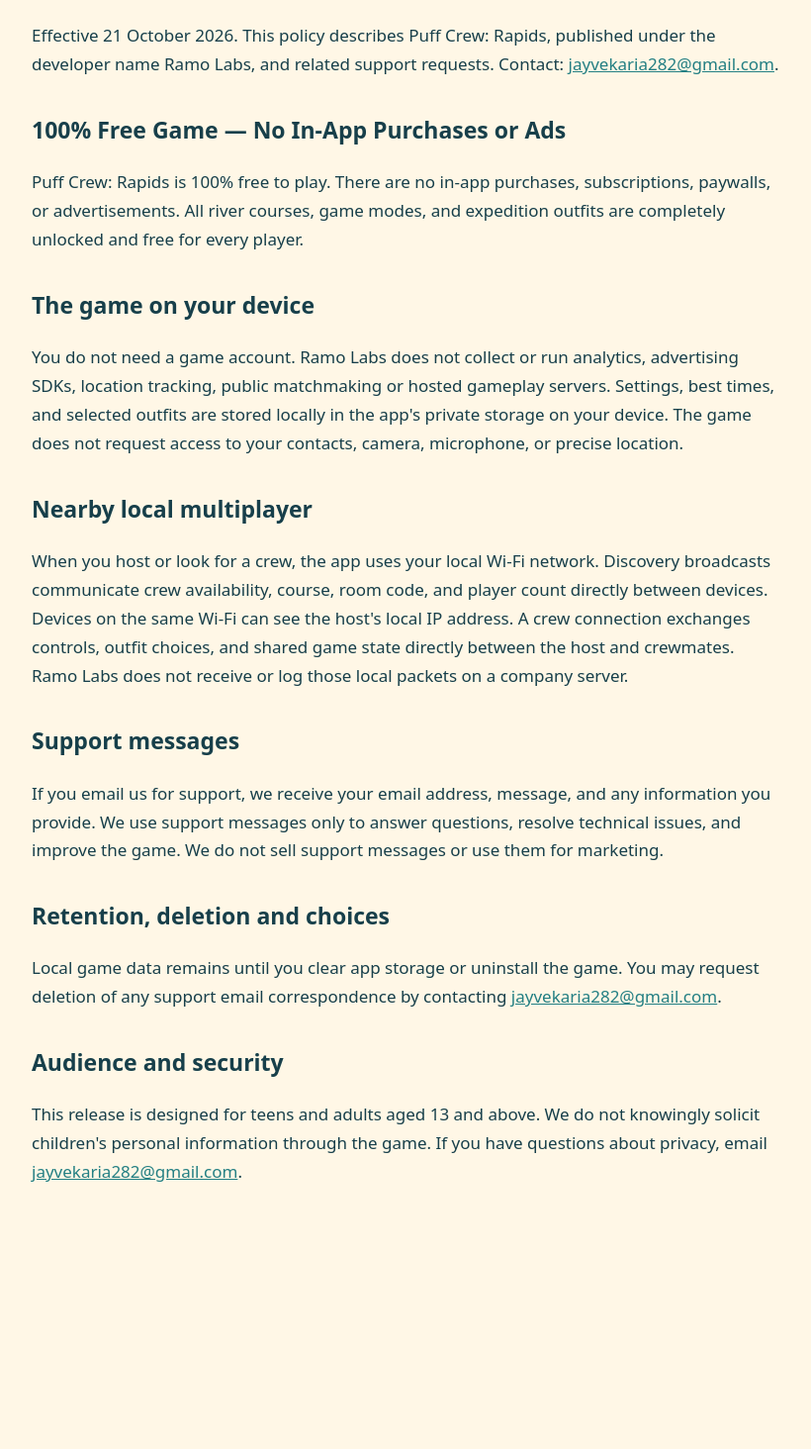
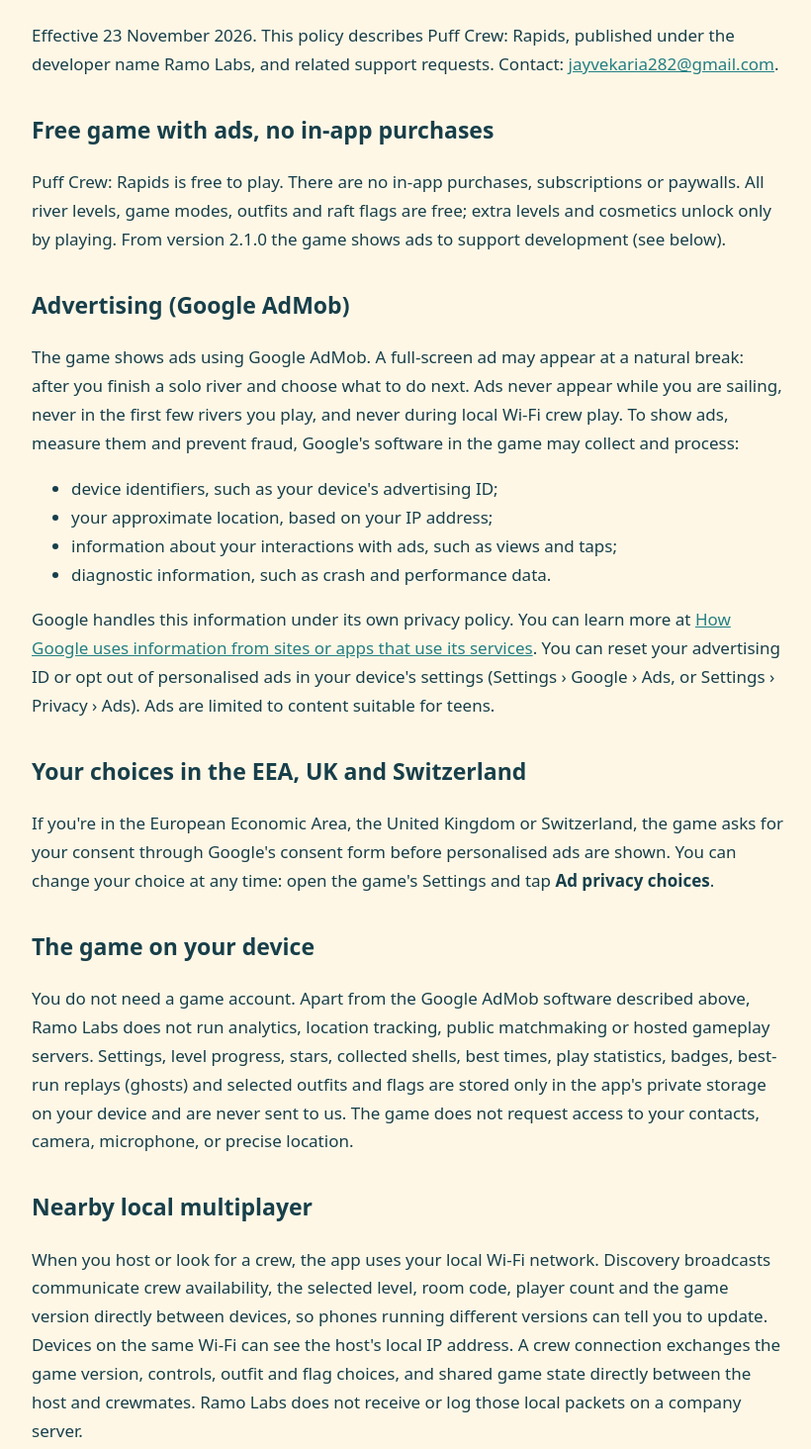
Before and after one commit to Parth152004/puff-crew-privacy, a plain HTML site: page index.html in a window 1280 px wide. Shown: the part 149-1613 px from the top of the page at 99% size, without its empty margins (228-1048 px from the left). Before the commit the page ends 1469 px from the top, so only its background shows below. Drawn offline with Linux system fonts and the light colour scheme.

Commit message:
Privacy policy: Puff Crew 2.1.0 shows Google AdMob ads
Co-Authored-By: Claude Opus 5.5 <noreply@anthropic.com>

```diff
--- a/index.html
+++ b/index.html
@@ -1,20 +1,31 @@
 <!doctype html>
-<!-- Privacy policy for 100% Free release of Puff Crew: Rapids -->
+<!-- Privacy policy for Puff Crew: Rapids 2.1.0 and later (free, with Google AdMob ads) -->
 <html lang="en"><meta charset="utf-8"><meta name="viewport" content="width=device-width,initial-scale=1">
 <title>Puff Crew: Rapids — Privacy Policy | Ramo Labs</title>
 <style>body{margin:0;background:#fff7e6;color:#173f4a;font:17px/1.7 system-ui,sans-serif}main{max-width:760px;margin:48px auto;padding:0 24px 56px}h1{font-size:38px;line-height:1.15}h2{font-size:23px;margin-top:32px}a{color:#237f83}small{color:#527477}</style>
 <main><small>RAMO LABS · PUFF CREW: RAPIDS</small><h1>Privacy policy</h1>
-<p>Effective 21 October 2026. This policy describes Puff Crew: Rapids, published under the developer name Ramo Labs, and related support requests. Contact: <a href="mailto:jayvekaria282@gmail.com">jayvekaria282@gmail.com</a>.</p>
-<h2>100% Free Game — No In-App Purchases or Ads</h2>
-<p>Puff Crew: Rapids is 100% free to play. There are no in-app purchases, subscriptions, paywalls, or advertisements. All river courses, game modes, and expedition outfits are completely unlocked and free for every player.</p>
+<p>Effective 23 November 2026. This policy describes Puff Crew: Rapids, published under the developer name Ramo Labs, and related support requests. Contact: <a href="mailto:jayvekaria282@gmail.com">jayvekaria282@gmail.com</a>.</p>
+<h2>Free game with ads, no in-app purchases</h2>
+<p>Puff Crew: Rapids is free to play. There are no in-app purchases, subscriptions or paywalls. All river levels, game modes, outfits and raft flags are free; extra levels and cosmetics unlock only by playing. From version 2.1.0 the game shows ads to support development (see below).</p>
+<h2>Advertising (Google AdMob)</h2>
+<p>The game shows ads using Google AdMob. A full-screen ad may appear at a natural break: after you finish a solo river and choose what to do next. Ads never appear while you are sailing, never in the first few rivers you play, and never during local Wi-Fi crew play. To show ads, measure them and prevent fraud, Google's software in the game may collect and process:</p>
+<ul>
+<li>device identifiers, such as your device's advertising ID;</li>
+<li>your approximate location, based on your IP address;</li>
+<li>information about your interactions with ads, such as views and taps;</li>
+<li>diagnostic information, such as crash and performance data.</li>
+</ul>
+<p>Google handles this information under its own privacy policy. You can learn more at <a href="https://policies.google.com/technologies/partner-sites">How Google uses information from sites or apps that use its services</a>. You can reset your advertising ID or opt out of personalised ads in your device's settings (Settings › Google › Ads, or Settings › Privacy › Ads). Ads are limited to content suitable for teens.</p>
+<h2>Your choices in the EEA, UK and Switzerland</h2>
+<p>If you're in the European Economic Area, the United Kingdom or Switzerland, the game asks for your consent through Google's consent form before personalised ads are shown. You can change your choice at any time: open the game's Settings and tap <b>Ad privacy choices</b>.</p>
 <h2>The game on your device</h2>
-<p>You do not need a game account. Ramo Labs does not collect or run analytics, advertising SDKs, location tracking, public matchmaking or hosted gameplay servers. Settings, best times, and selected outfits are stored locally in the app's private storage on your device. The game does not request access to your contacts, camera, microphone, or precise location.</p>
+<p>You do not need a game account. Apart from the Google AdMob software described above, Ramo Labs does not run analytics, location tracking, public matchmaking or hosted gameplay servers. Settings, level progress, stars, collected shells, best times, play statistics, badges, best-run replays (ghosts) and selected outfits and flags are stored only in the app's private storage on your device and are never sent to us. The game does not request access to your contacts, camera, microphone, or precise location.</p>
 <h2>Nearby local multiplayer</h2>
-<p>When you host or look for a crew, the app uses your local Wi-Fi network. Discovery broadcasts communicate crew availability, course, room code, and player count directly between devices. Devices on the same Wi-Fi can see the host's local IP address. A crew connection exchanges controls, outfit choices, and shared game state directly between the host and crewmates. Ramo Labs does not receive or log those local packets on a company server.</p>
+<p>When you host or look for a crew, the app uses your local Wi-Fi network. Discovery broadcasts communicate crew availability, the selected level, room code, player count and the game version directly between devices, so phones running different versions can tell you to update. Devices on the same Wi-Fi can see the host's local IP address. A crew connection exchanges the game version, controls, outfit and flag choices, and shared game state directly between the host and crewmates. Ramo Labs does not receive or log those local packets on a company server.</p>
 <h2>Support messages</h2>
 <p>If you email us for support, we receive your email address, message, and any information you provide. We use support messages only to answer questions, resolve technical issues, and improve the game. We do not sell support messages or use them for marketing.</p>
 <h2>Retention, deletion and choices</h2>
-<p>Local game data remains until you clear app storage or uninstall the game. You may request deletion of any support email correspondence by contacting <a href="mailto:jayvekaria282@gmail.com">jayvekaria282@gmail.com</a>.</p>
+<p>Local game data, including progress and replays, remains until you clear the app's storage or uninstall the game. Data processed by Google for ads is kept and protected according to Google's policies. You may request deletion of any support email correspondence by contacting <a href="mailto:jayvekaria282@gmail.com">jayvekaria282@gmail.com</a>.</p>
 <h2>Audience and security</h2>
-<p>This release is designed for teens and adults aged 13 and above. We do not knowingly solicit children's personal information through the game. If you have questions about privacy, email <a href="mailto:jayvekaria282@gmail.com">jayvekaria282@gmail.com</a>.</p>
+<p>This game is designed for teens and adults aged 13 and above. We do not knowingly solicit children's personal information through the game. If you have questions about privacy, email <a href="mailto:jayvekaria282@gmail.com">jayvekaria282@gmail.com</a>.</p>
 </main></html>
```
